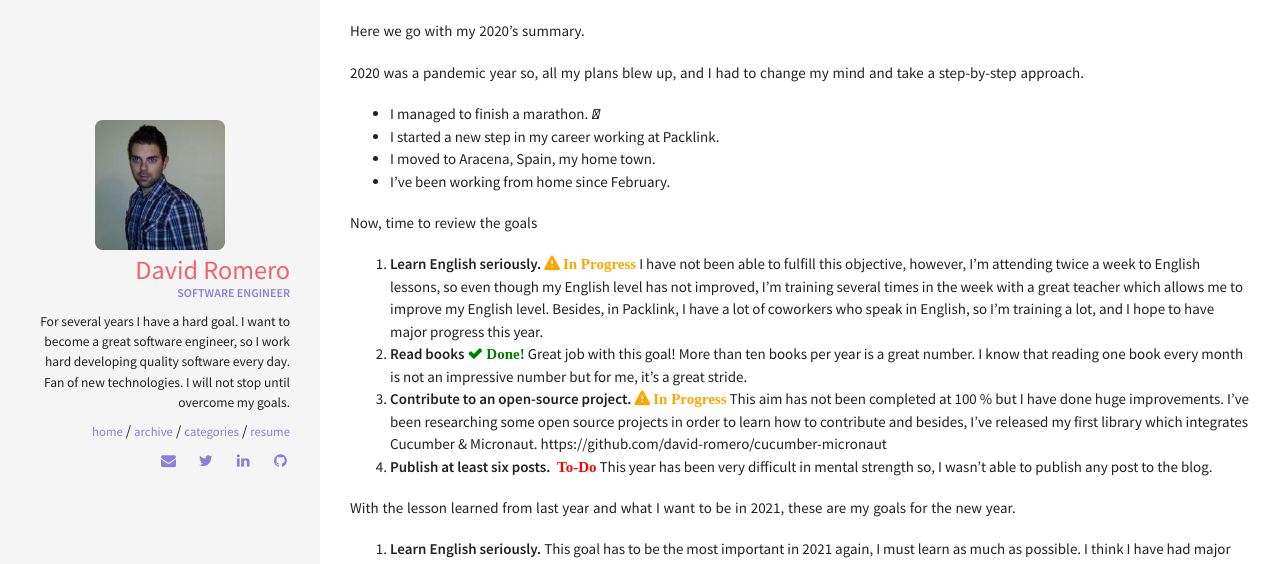
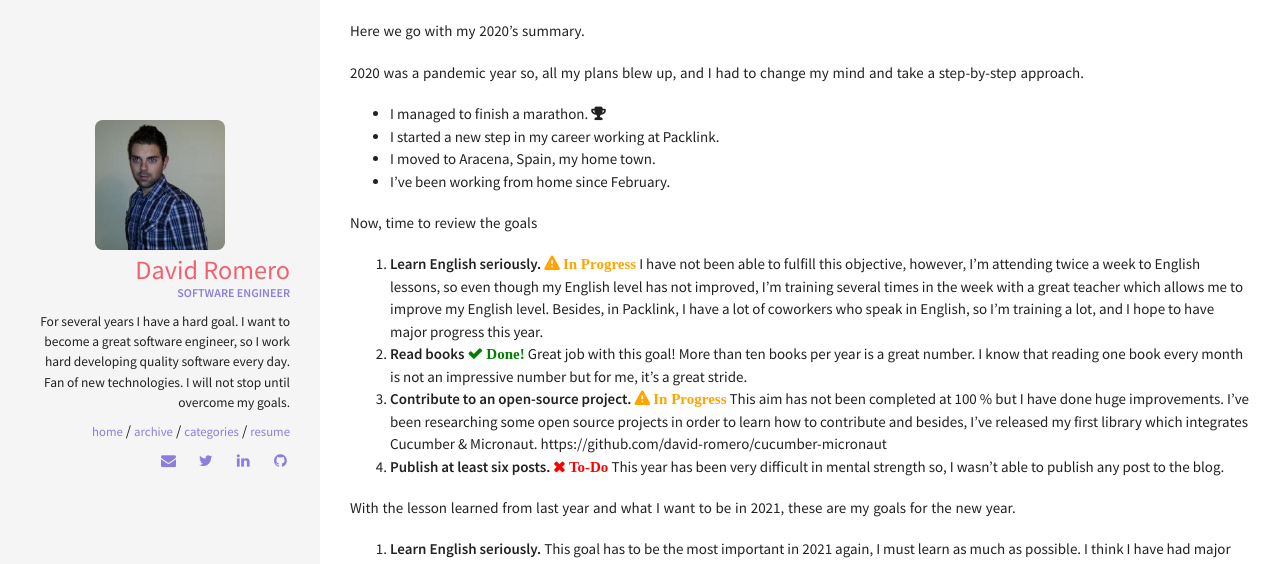
Before and after one commit to david-romero/david-romero.github.io, a Jekyll site: the page built from _posts/2020-12-31-2021-goals.md, in a window 1280 px wide. Shown: the part 685-1249 px from the top of the page. Built offline with Jekyll 4.4.1, drawn with Linux system fonts in a browser that asks for light colours.

Commit message:
Fixed typos

```diff
--- a/_posts/2020-12-31-2021-goals.md
+++ b/_posts/2020-12-31-2021-goals.md
@@ -16,7 +16,7 @@ Here we go with my 2020's summary.
 
 2020 was a pandemic year so, all my plans blew up, and I had to change my mind and take a step-by-step approach.
 
-- I managed to finish a marathon. <i class="fas fa-trophy">&nbsp;</i>
+- I managed to finish a marathon. <i class="fa fa-trophy" style="font-weight: bold;">&nbsp;</i>
 - I started a new step in my career working at Packlink.
 - I moved to Aracena, Spain, my home town.
 - I've been working from home since February.
@@ -26,7 +26,7 @@ Now, time to review the goals
 1. **Learn English seriously.** <i class="fa fa-warning" aria-hidden="true" title="In Progress" style="color: orange;font-weight: bold;">&nbsp;In Progress</i> I have not been able to fulfill this objective, however, I'm attending twice a week to English lessons, so even though my English level has not improved, I'm training several times in the week with a great teacher which allows me to improve my English level. Besides, in Packlink, I have a lot of coworkers who speak in English, so I'm training a lot, and I hope to have major progress this year.
 2. **Read books** <i class="fa fa-check" aria-hidden="true" title="Done" style="color: green;font-weight: bold;">&nbsp;Done!</i> Great job with this goal! More than ten books per year is a great number. I know that reading one book every month is not an impressive number but for me, it's a great stride.
 3. **Contribute to an open-source project.** <i class="fa fa-warning" aria-hidden="true" title="In Progress" style="color: orange;font-weight: bold;">&nbsp;In Progress</i>  This aim has not been completed at 100 % but I have done huge improvements. I've been researching some open source projects in order to learn how to contribute and besides, I've released my first library which integrates Cucumber & Micronaut. https://github.com/david-romero/cucumber-micronaut
-4. **Publish at least six posts.** <i class="fa fa-cross" aria-hidden="true" title="Failure" style="color: red;font-weight: bold;">&nbsp;To-Do</i> This year has been very difficult in mental strength so, I wasn't able to publish any post to the blog.
+4. **Publish at least six posts.** <i class="fa fa-times" aria-hidden="true" title="Failure" style="color: red;font-weight: bold;">&nbsp;To-Do</i> This year has been very difficult in mental strength so, I wasn't able to publish any post to the blog.
 
 With the lesson learned from last year and what I want to be in 2021, these are my goals for the new year.
 
```
